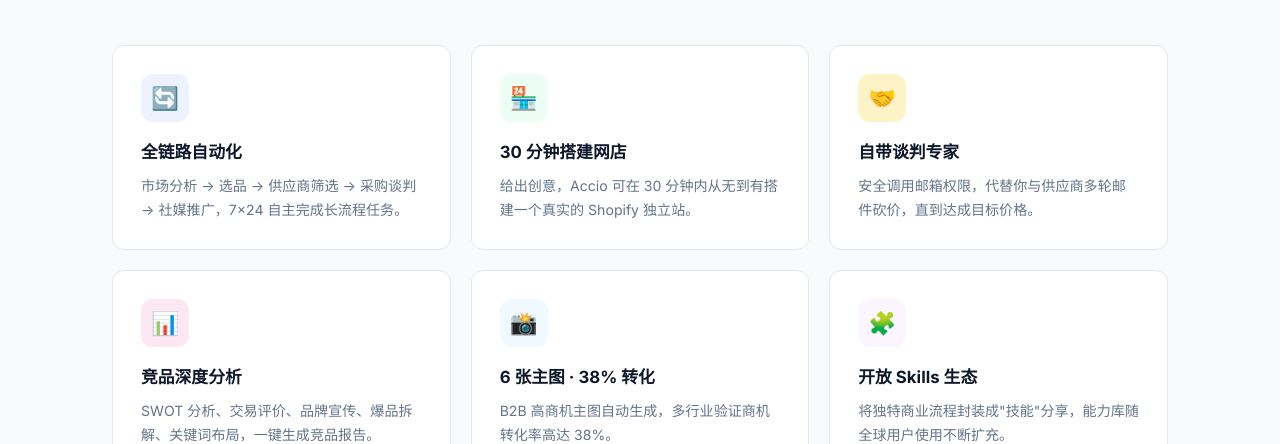
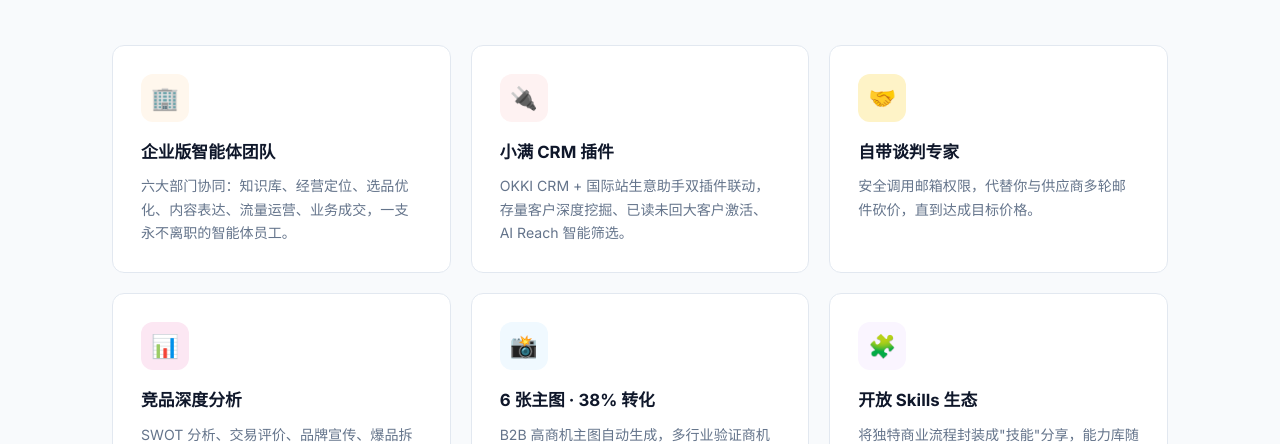
Before and after one commit to Zhou826827/accio-work-guide, a plain HTML site: page index.html in a window 1280 px wide. Shown: the part 756-1200 px from the top of the page. Drawn offline with Linux system fonts and the light colour scheme.

Commit message:
feat: upgrade feature cards - add enterprise team + OKKI CRM plugin

```diff
--- a/index.html
+++ b/index.html
@@ -348,14 +348,14 @@ body {
   </div>
   <div class="features-grid">
     <div class="feature-card">
-      <div class="feature-icon" style="background:#eef2ff;color:#4f46e5">🔄</div>
-      <h3>全链路自动化</h3>
-      <p>市场分析 → 选品 → 供应商筛选 → 采购谈判 → 社媒推广，7×24 自主完成长流程任务。</p>
+      <div class="feature-icon" style="background:#fff7ed;color:#e85d04">🏢</div>
+      <h3>企业版智能体团队</h3>
+      <p>六大部门协同：知识库、经营定位、选品优化、内容表达、流量运营、业务成交，一支永不离职的智能体员工。</p>
     </div>
     <div class="feature-card">
-      <div class="feature-icon" style="background:#ecfdf5;color:#10b981">🏪</div>
-      <h3>30 分钟搭建网店</h3>
-      <p>给出创意，Accio 可在 30 分钟内从无到有搭建一个真实的 Shopify 独立站。</p>
+      <div class="feature-icon" style="background:#fef2f2;color:#ef4444">🔌</div>
+      <h3>小满 CRM 插件</h3>
+      <p>OKKI CRM + 国际站生意助手双插件联动，存量客户深度挖掘、已读未回大客户激活、AI Reach 智能筛选。</p>
     </div>
     <div class="feature-card">
       <div class="feature-icon" style="background:#fef3c7;color:#f59e0b">🤝</div>
```
